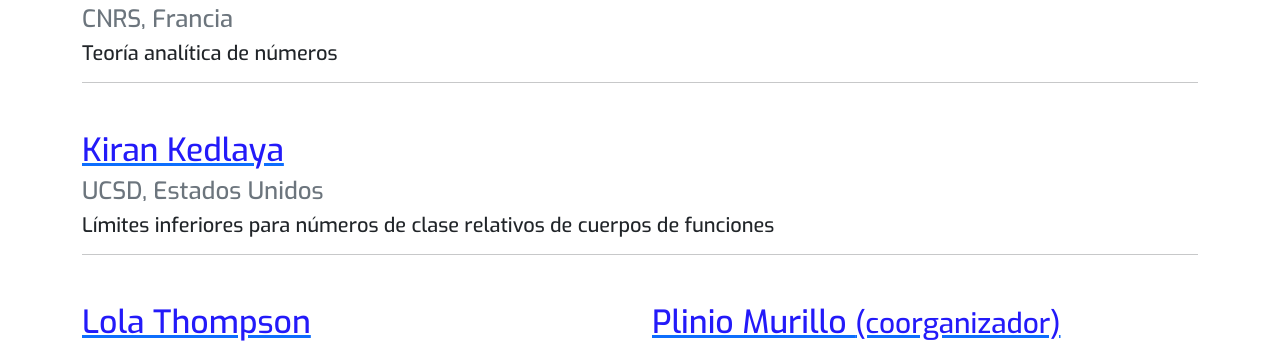
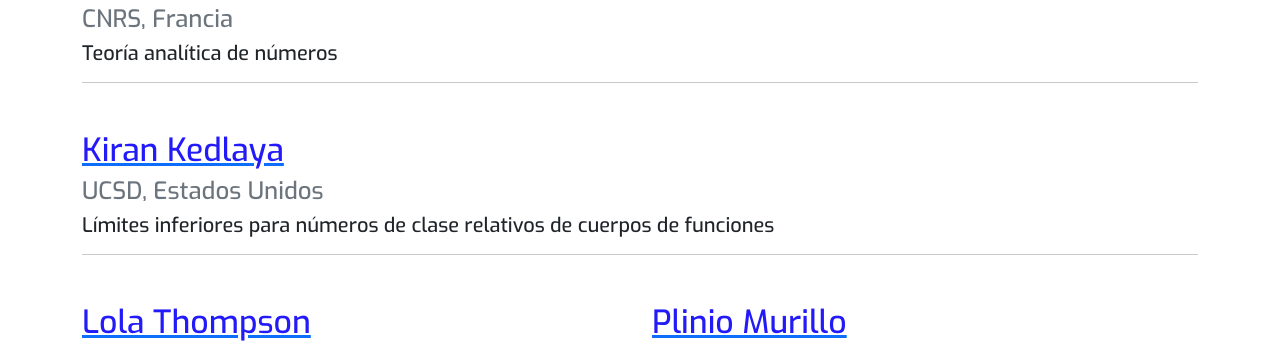
Before and after one commit to lugetego/birs-cmo-web, a plain HTML site: page proyectos.html in a window 1280 px wide. Shown: the part 590-936 px from the top of the page. Drawn offline with nearby package versions, Linux system fonts and the light colour scheme.

Commit message:
ultimos ajustes

```diff
--- a/proyectos.html
+++ b/proyectos.html
@@ -75,12 +75,12 @@
         </div>
         <hr>
         <div class="row mt-5 mb-3">
-            <div class="col-6">
+            <div class="col-6 ">
                 <a href="http://www.lolathompson.com/" target="_blank"><h2 class="text-primary">Lola Thompson</h2></a>
                 <h4 class="text-secondary">Universidad de Utrecht, Países Bajos</h4>
             </div>
-            <div class="col-6">
-                <a href="https://sites.google.com/view/pliniogpmurillo" target="_blank"><h2 class="text-primary">Plinio Murillo <small>(coorganizador)</small></h2></a>
+            <div class="col-6 ">
+                <a href="https://sites.google.com/view/pliniogpmurillo" target="_blank"><h2 class="text-primary">Plinio Murillo</h2></a>
                 <h4 class="text-secondary">Universidad Federal Fluminense, Brasil</h4>
             </div>
         </div>
```
